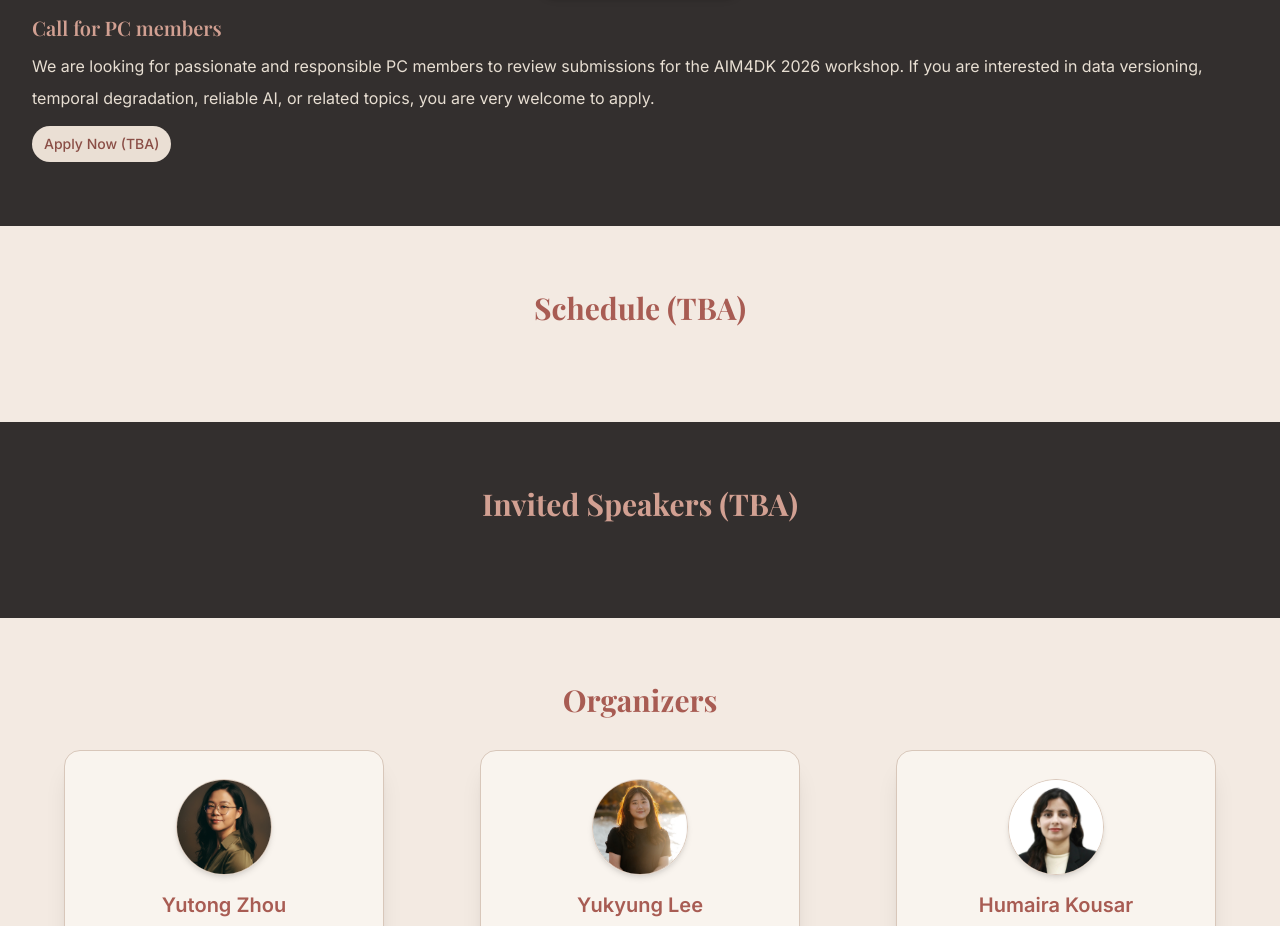
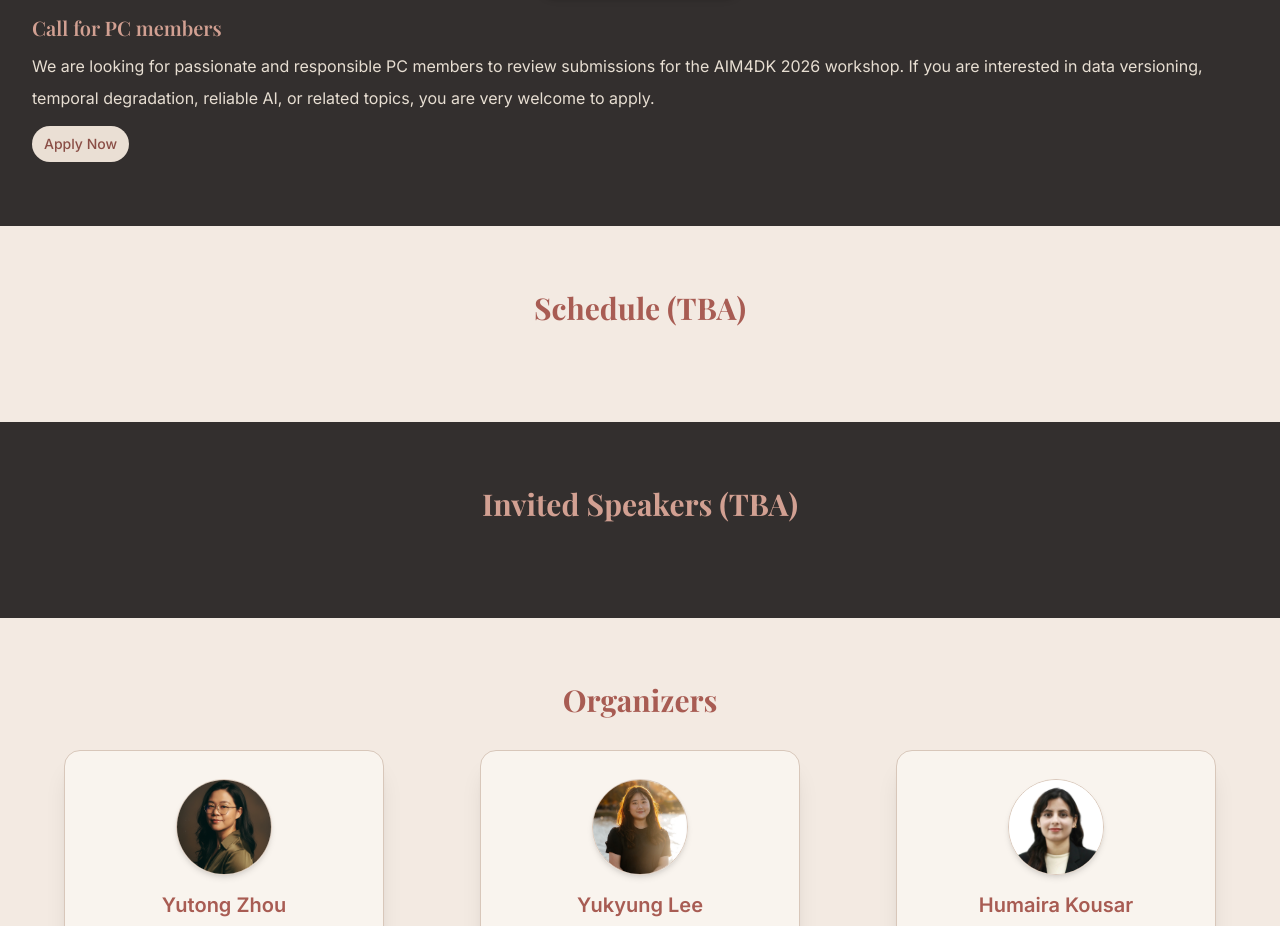
Before and after one commit to ElizaZhou96/aim4dk, a React (Vite) app: page / in a window 1280 px wide. Shown: the part 3069-3995 px from the top of the page. Built offline with nearby package versions, Linux system fonts and the light colour scheme.

Commit message:
Update App.tsx

```diff
--- a/src/App.tsx
+++ b/src/App.tsx
@@ -445,12 +445,12 @@ function App() {
                 </p>
                 <div className="mt-3">
                   <a
-                    href="xxx"
+                    href="https://shorturl.at/uv4sv"
                     target="_blank"
                     rel="noopener noreferrer"
                     className="inline-flex items-center px-3 py-2 text-sm font-medium rounded-full bg-[#EADFD4] text-[#8A4E46] hover:bg-[#DDCDBE] transition"
                   >
-                    Apply Now (TBA)
+                    Apply Now
                   </a>
                 </div>
               </div>
```
